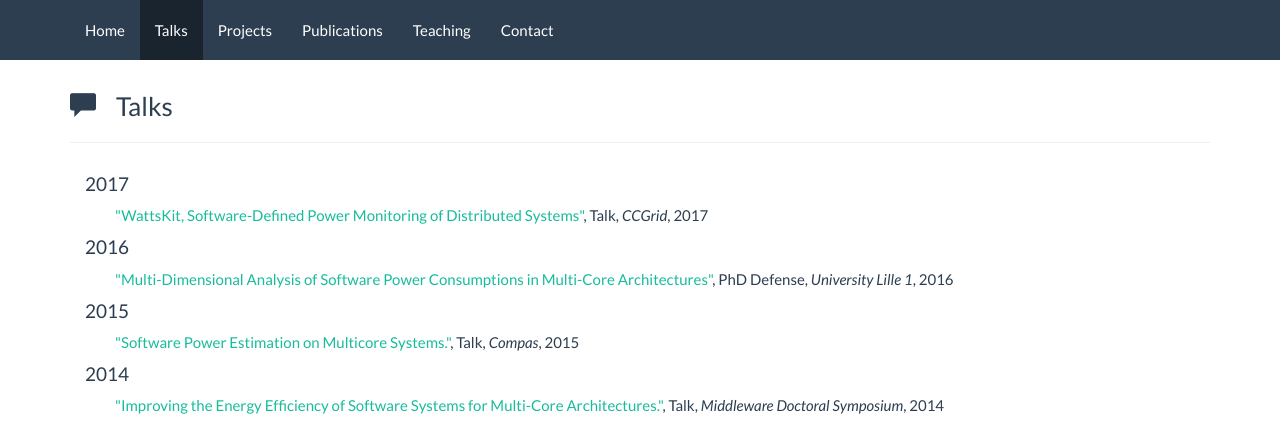
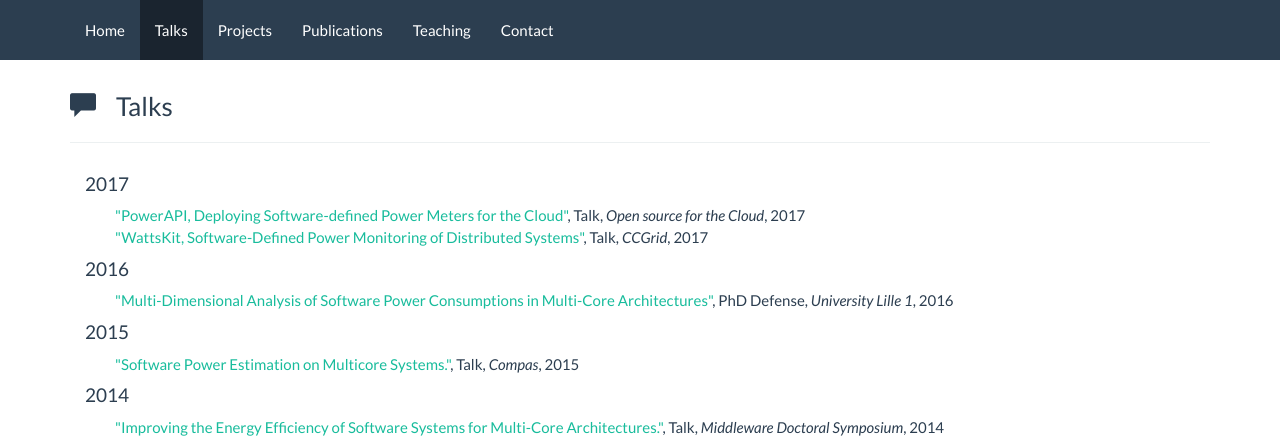
Before and after one commit to mcolmant/mcolmant.github.io, a Jekyll site: the page built from talks/index.html, in a window 1280 px wide, cut to the strip 0-436 px from the top of the page. Built offline with Jekyll 4.4.1, drawn with Linux system fonts in a browser that asks for light colours.

Commit message:
feat: add a talk

```diff
--- a/talks/index.html
+++ b/talks/index.html
@@ -14,6 +14,11 @@ additional_js: ''
 
     <div class="col-md-12">
       <h4>2017</h4>
+      <div class="col-md-12">
+        <div class="col-md-12">
+          <a href="{{ "/docs/colmant-ccgrid-17.pdf" | prepend: site.baseurl }}">"PowerAPI, Deploying Software-defined Power Meters for the Cloud"</a>, Talk, <em>Open source for the Cloud</em>, 2017
+        </div>
+      </div>
       <div class="col-md-12">
         <div class="col-md-12">
           <a href="{{ "/docs/colmant-ccgrid-17.pdf" | prepend: site.baseurl }}">"WattsKit, Software-Defined Power Monitoring of Distributed Systems"</a>, Talk, <em>CCGrid</em>, 2017
```
Also changed, not shown: 1 other file.
